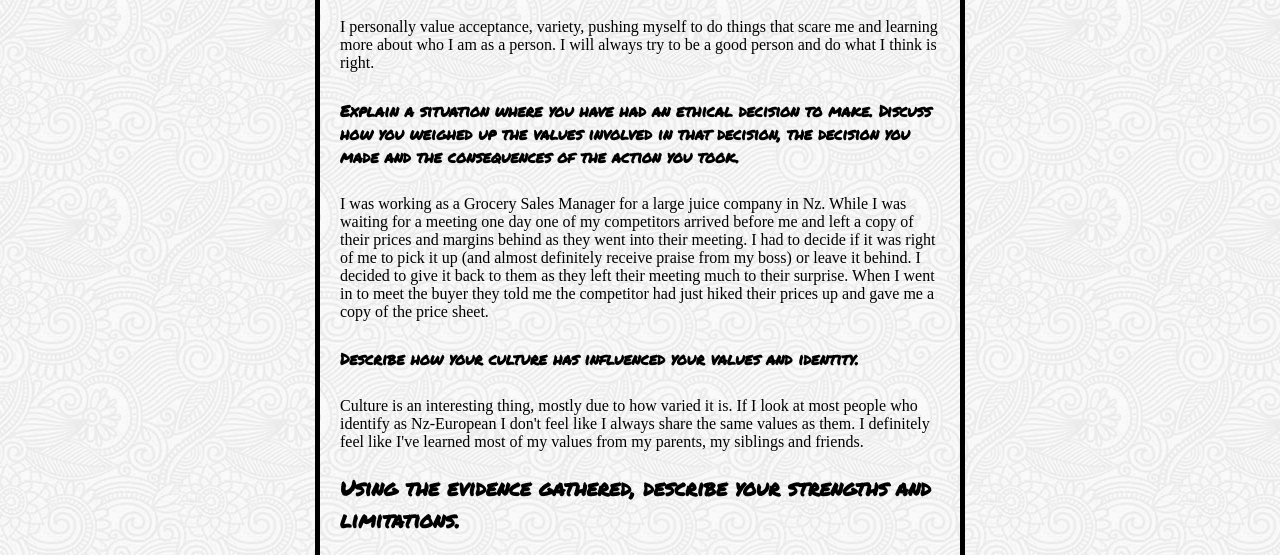
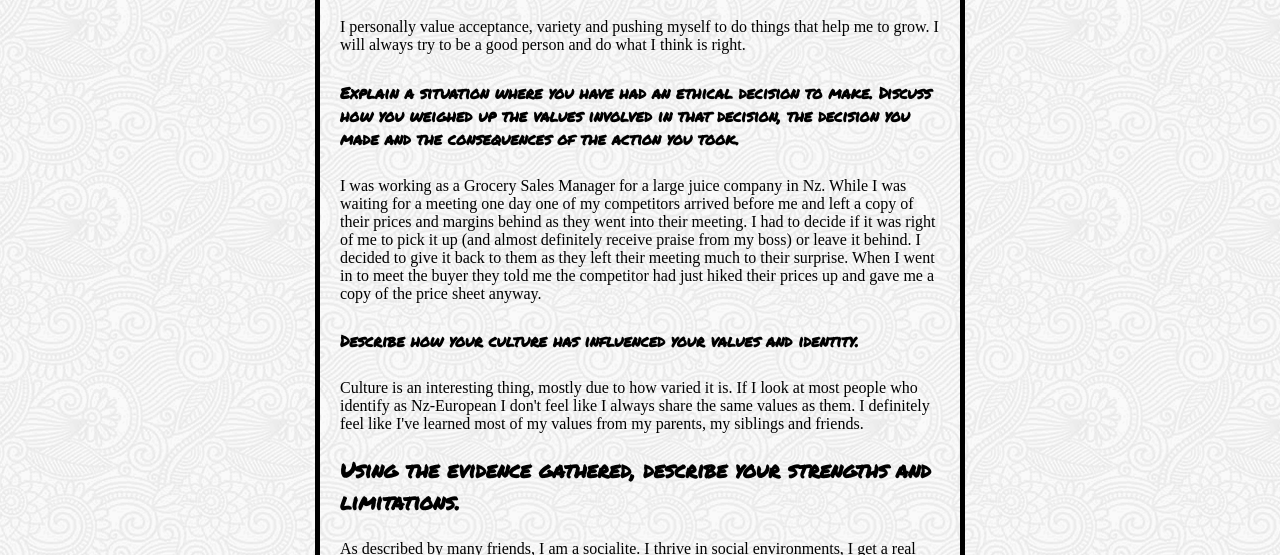
Before and after one commit to richard-graham/richard-graham.github.io, a plain HTML site: page html-css/blog/core/sprint-1.html in a window 1280 px wide. Shown: the part 209-764 px from the top of the page. Drawn offline with Linux system fonts and the light colour scheme.

Commit message:
add changed to s1cblog text

```diff
--- a/html-css/blog/core/sprint-1.html
+++ b/html-css/blog/core/sprint-1.html
@@ -11,13 +11,12 @@
     <body>
         <h1>Sprint 1 - Identity, Values and Strengths Activity</h1>
         <h3>Using the evidence gathered, describe your core personal values.</h3>
-        <p>I personally value acceptance, variety, pushing myself to do things that scare me and learning more about
-            who I am as a person. I will always try to be a good person and do what I think is right.</p>
+        <p>I personally value acceptance, variety and pushing myself to do things that help me to grow. I will always try to be a good person and do what I think is right.</p>
         <h5>Explain a situation where you have had an ethical decision to make. Discuss how you weighed up the values involved in that decision, the decision you made and the consequences of the action you took.</h5>
         <p>I was working as a Grocery Sales Manager for a large juice company in Nz. While I was waiting for a meeting one day one of my competitors arrived before me and left a copy of
             their prices and margins behind as they went into their meeting. I had to decide if it was right of me to pick it up (and almost definitely receive praise from my boss) or leave it behind.
             I decided to give it back to them as they left their meeting much to their surprise. When I went in to meet the buyer they told me the competitor had just hiked their prices up and gave me a copy
-            of the price sheet.
+            of the price sheet anyway.
         </p>
         <h5>Describe how your culture has influenced your values and identity.</h5>
         <p>Culture is an interesting thing, mostly due to how varied it is. If I look at most people who identify as Nz-European I don't feel like I always share the same values as them.
```
